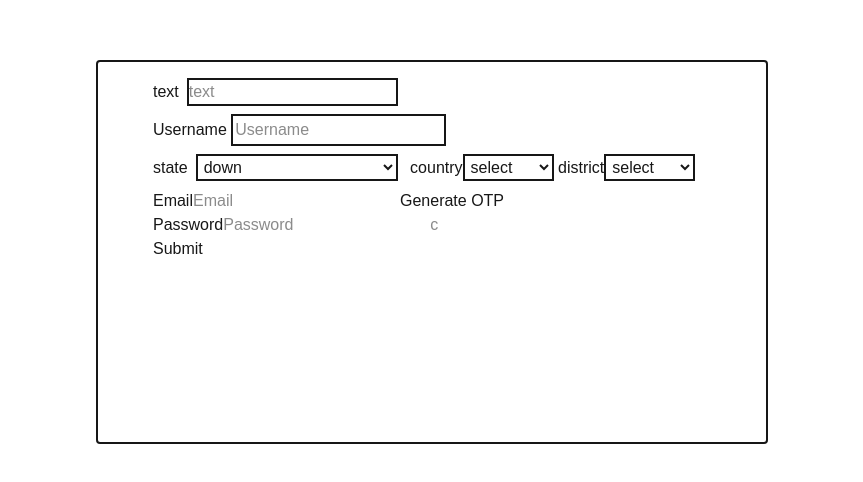
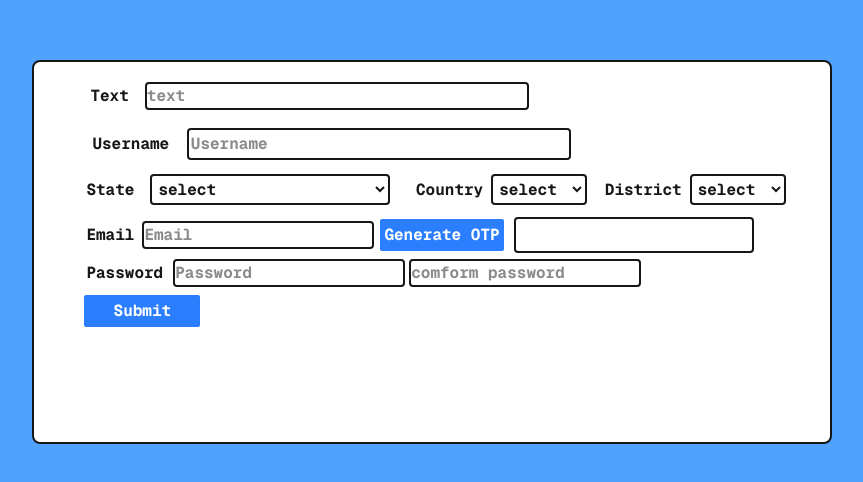
Before and after one commit to rajritik4041/Unvision, a Next.js app in the folder form_detect/: page /signup in a window 1280 px wide. Shown: the part 148-630 px from the top of the page, without its empty margins (208-1071 px from the left). Built offline with nearby package versions, Linux system fonts and the light colour scheme.

Commit message:
sign up completed

```diff
--- a/form_detect/src/app/(components)/signup/page.jsx
+++ b/form_detect/src/app/(components)/signup/page.jsx
@@ -27,23 +27,25 @@ function page() {
 
   return (
     <div>
-      <div className='flex justify-center items-center h-[100vh]'>
-        <div className='border-2 rounded-[4px] h-96 w-2xl flex  justify-center gap-4 p-2'>
+      <div className='flex justify-center items-center h-screen bg-blue-400'>
+
+        <div className='border-2 rounded-lg h-96 w-200 flex  justify-center gap-4 p-2 bg-white font-mono font-bold'>
           <form onSubmit={handleSubmit(submitdata)}>
-           <div>
-            <label htmlFor="text">text</label>
-             <input type="text" name="text" placeholder='text' className='border-2 m-2' />
+
+           <div className='m-1'>
+            <label htmlFor="text" className='p-1 m-1 font-mono'>Text</label>
+             <input type="text" name="text" placeholder='text' className='border-2 w-96 m-2 rounded-sm'/>
              </div>
 
-            <div>
-              <label htmlFor="username">Username </label>
-            <input type="text" placeholder='Username' name='username' value={user.username} onChange={setdata} className='border-2 p-0.5' />
+            <div className='p-1.5'>
+              <label htmlFor="username" className='p-1 m-1 font-mono '>Username </label>
+            <input type="text" placeholder='Username' name='username' value={user.username} onChange={setdata} className='border-2 p-0.5 w-96 rounded-sm' />
             </div>
 
            <div>
-            <label htmlFor="state">state</label>
-            <select className='border-2 p-0.5 m-2'>
-              <option value="state">down</option>
+            <label htmlFor="state" className='p-1 m-1 font-mono'>State</label>
+            <select className='border-2 p-0.5 m-2 rounded-sm'>
+              <option value="state">select</option>
               <option value="state">Andhra Pradesh (AP)</option>
               <option value="state">Arunachal Pradesh (AR) </option>
               <option value="state">Assam (AS)</option>
@@ -73,15 +75,15 @@ function page() {
               <option value="state">Uttar Pradesh (UP)</option>
               <option value="state">  West Bengal (WB)</option>
             </select>
-            <label htmlFor="state"> country</label>
-            <select className='border-2 p-0.5'>
+            <label htmlFor="state" className='p-1 m-1 font-mono'> Country</label>
+            <select className='border-2 p-0.5 rounded-sm'>
               <option value="country">select</option>
               <option value="country">india</option>
               <option value="country">usa</option>
               <option value="country">germany</option>
               <option value="country">russia</option>
-            </select> <label htmlFor="district"> district</label>
-            <select className='border-2 p-0.5'>
+            </select> <label htmlFor="district" className='p-1 m-1'> District</label>
+            <select  className='border-2 p-0.5 rounded-sm'>
               <option value="country">select</option>
               <option value="country">india</option>
               <option value="country">usa</option>
@@ -91,21 +93,21 @@ function page() {
             </div>
 
             <div>
-              <label htmlFor="email"> Email</label>
-               <input type="email" placeholder='Email' value={user.email} name='email' onChange={setdata} />
-               <button>
+              <label htmlFor="email" className='p-1 m-1 font-mono'> Email</label>
+               <input type="email" placeholder='Email' value={user.email} name='email' onChange={setdata} className='border-2 rounded-sm'/>
+               <button className='p-1 m-1 rounded-sm border-2 text-white bg-blue-500'>
               Generate OTP
              </button>
-             <input type="number" />
+             <input type="number"  className='p-1 m-1 rounded-sm border-2 '/>
                </div>
           <div>
-            <label htmlFor="password">Password</label>
-             <input type="password" placeholder='Password' value={user.password} name='password' onChange={setdata} />
-             <input type="c" placeholder='c' value={user.password} name='password' onChange={setdata} />
+            <label htmlFor="password" className='p-1 m-1 font-poppins'>Password</label>
+             <input type="password" placeholder='Password' value={user.password} name='password' onChange={setdata}  className='border-2 rounded-sm m-0.5'/>
+             <input type="c" placeholder='comform password' value={user.password} name='password' onChange={setdata} className='border-2 rounded-sm m-0.5'/>
 
              </div>
            <div>
-             <input type="submit" value="Submit" />
+             <input type="submit" value="Submit" className='p-1 m-1 border-2 rounded-sm w-30 bg-blue-500 text-white font-mono'/>
 
              </div>
           </form>
--- a/form_detect/src/app/Components/navbar/page.jsx
+++ b/form_detect/src/app/Components/navbar/page.jsx
@@ -44,7 +44,7 @@ function navbar() {
                         {
                             btnname.map((item) => (
                                 <button className='h-10 p-1 m-1.5  w-28 text-[15px] font-bold bg-white rounded-[11px] ' key={item.id}>
-                                    <Link className='text-black h-10 w-[150px]' href={item.link}>{item.name}</Link>
+                                    <Link className='text-black h-10 w-37.5' href={item.link}>{item.name}</Link>
                                 </button>
                             ))
                         }
```
Also changed, not shown: form_detect/public/uploads/1774184449397-714244720.png (added).
